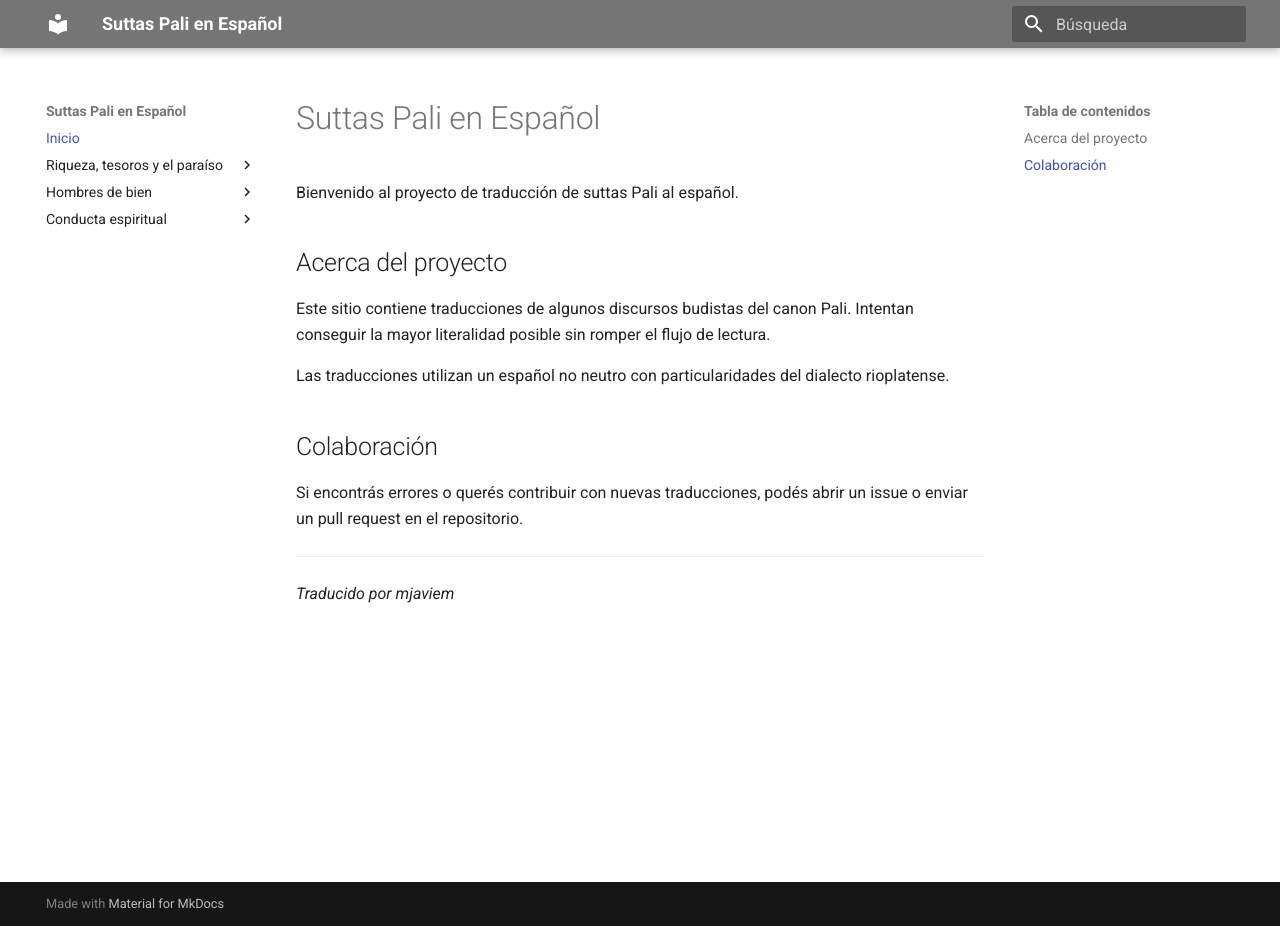
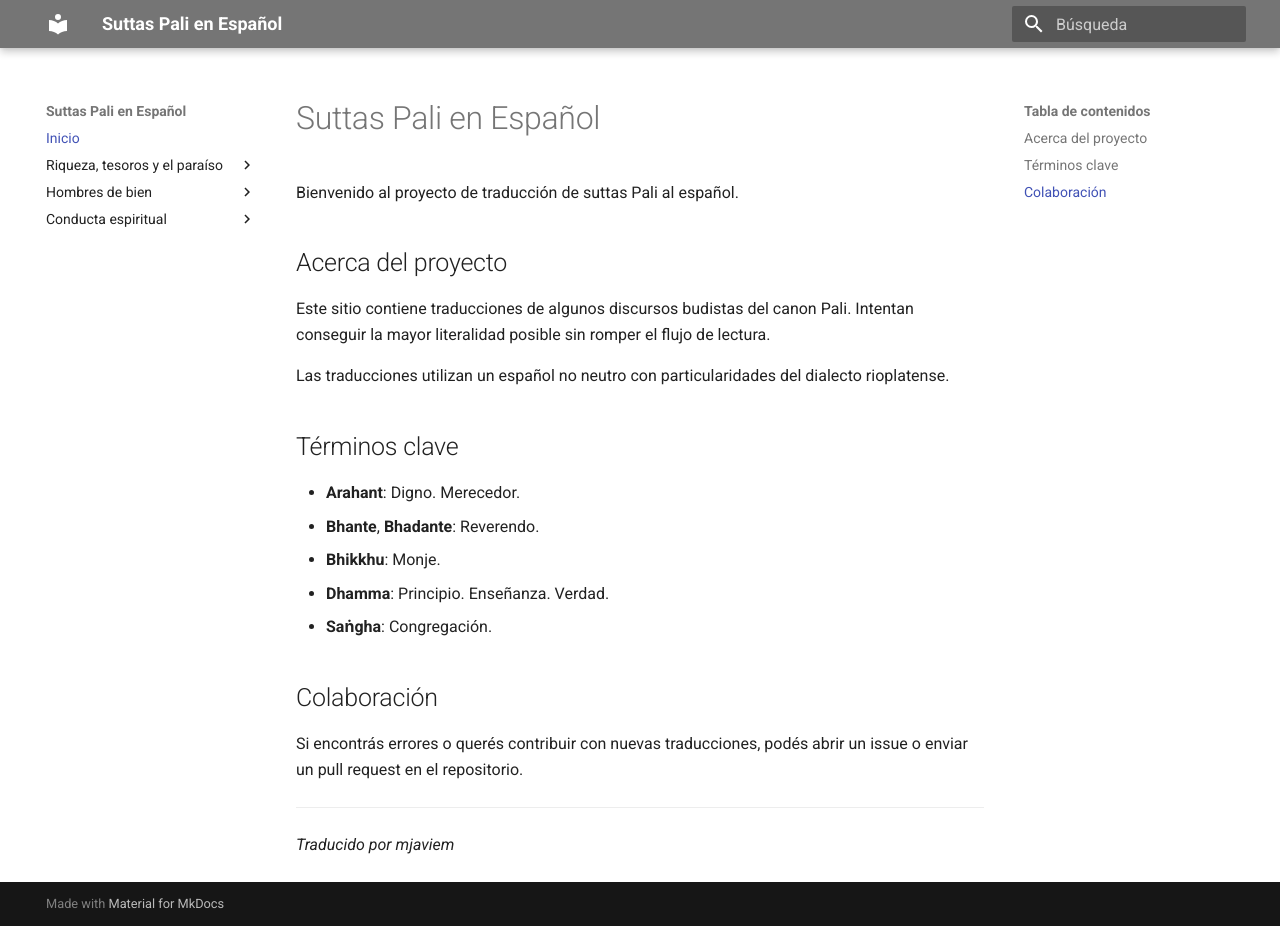
Before and after one commit to mjaviem/suttas-spanish, an MkDocs documentation site: the page built from docs/index.md, in a window 1280 px wide and 926 px high. Built offline with MkDocs 1.6.1 and Material for MkDocs 9.7.7, drawn with Linux system fonts in a browser that asks for light colours.

Commit message:
Add key terms to index page

```diff
--- a/docs/index.md
+++ b/docs/index.md
@@ -8,6 +8,14 @@ Este sitio contiene traducciones de algunos discursos budistas del canon Pali. I
 
 Las traducciones utilizan un español no neutro con particularidades del dialecto rioplatense.
 
+## Términos clave
+
+- **Arahant**: Digno. Merecedor.
+- **Bhante**, **Bhadante**: Reverendo.
+- **Bhikkhu**: Monje.
+- **Dhamma**: Principio. Enseñanza. Verdad.
+- **Saṅgha**: Congregación.
+
 ## Colaboración
 
 Si encontrás errores o querés contribuir con nuevas traducciones, podés abrir un issue o enviar un pull request en el repositorio.
```
